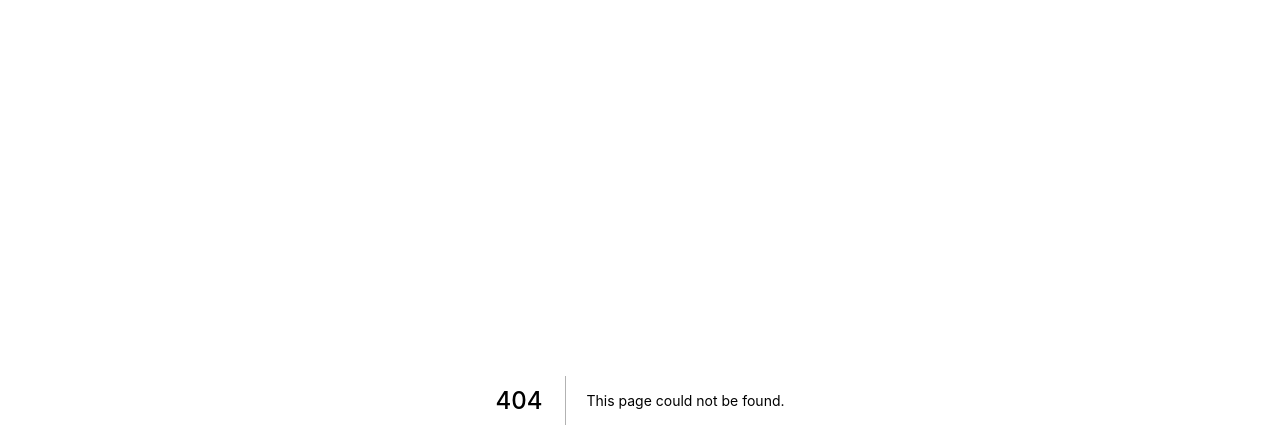
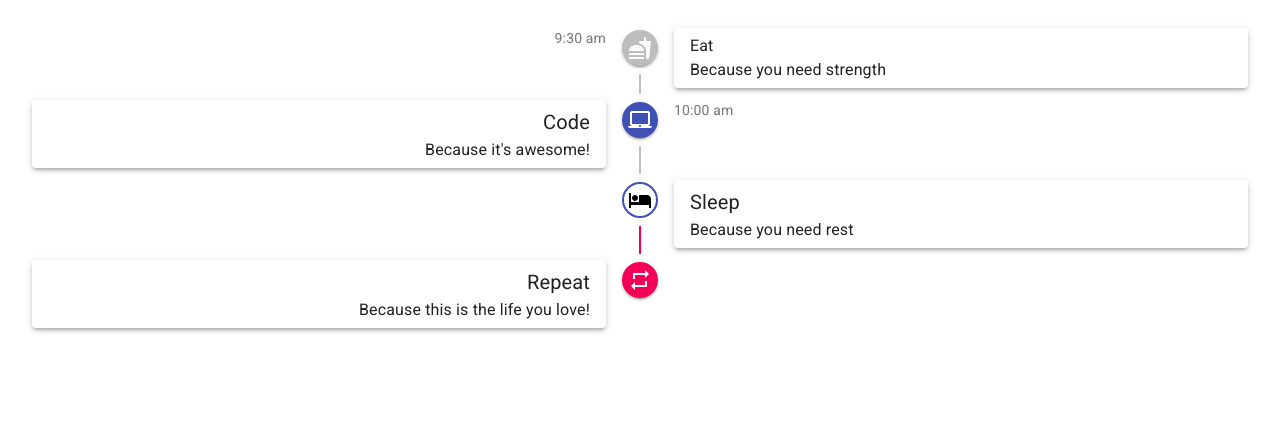
Before and after one commit to EtienneSchmitz/my-website, a Next.js app: page /skills in a window 1280 px wide. Before the commit this address had no page. Shown: the top 448 px of the page. Built offline with nearby package versions, Linux system fonts and the light colour scheme.

Commit message:
feat - add all skeleton pages, packages and font.
Add some package (link to material-ui).
Remove title and favicon in the _app.ts.
Add roboto font

```diff
--- a/package.json
+++ b/package.json
@@ -9,6 +9,9 @@
   },
   "dependencies": {
     "@material-ui/core": "^4.11.2",
+    "@material-ui/icons": "^4.11.2",
+    "@material-ui/lab": "^4.0.0-alpha.57",
+    "fontsource-roboto": "^3.1.5",
     "next": "10.0.3",
     "react": "17.0.1",
     "react-dom": "17.0.1"
--- a/pages/_app.tsx
+++ b/pages/_app.tsx
@@ -1,7 +1,17 @@
-import '../styles/globals.css'
+import "../styles/globals.css";
+import Head from 'next/head'
+import 'fontsource-roboto';
 
 function MyApp({ Component, pageProps }) {
-  return <Component {...pageProps} />
+  return (
+    <div>
+      <Head>
+        <title>Etienne Schmitz | Développeur web et robotique</title>
+        <link rel="icon" href="/favicon.ico" />
+      </Head>
+      <Component {...pageProps} />
+    </div>
+  );
 }
 
-export default MyApp
+export default MyApp;
--- a/pages/index.tsx
+++ b/pages/index.tsx
@@ -1,13 +1,8 @@
-import Head from 'next/head'
 import styles from '../styles/Home.module.css'
 
 export default function Home() {
   return (
     <div className={styles.container}>
-      <Head>
-        <title>Create Next App</title>
-        <link rel="icon" href="/favicon.ico" />
-      </Head>
 
       <main className={styles.main}>
         <h1 className={styles.title}>
--- /dev/null
+++ b/pages/skills.tsx
@@ -0,0 +1,106 @@
+import React from 'react';
+import { makeStyles } from '@material-ui/core/styles';
+import Timeline from '@material-ui/lab/Timeline';
+import TimelineItem from '@material-ui/lab/TimelineItem';
+import TimelineSeparator from '@material-ui/lab/TimelineSeparator';
+import TimelineConnector from '@material-ui/lab/TimelineConnector';
+import TimelineContent from '@material-ui/lab/TimelineContent';
+import TimelineOppositeContent from '@material-ui/lab/TimelineOppositeContent';
+import TimelineDot from '@material-ui/lab/TimelineDot';
+import FastfoodIcon from '@material-ui/icons/Fastfood';
+import LaptopMacIcon from '@material-ui/icons/LaptopMac';
+import HotelIcon from '@material-ui/icons/Hotel';
+import RepeatIcon from '@material-ui/icons/Repeat';
+import Paper from '@material-ui/core/Paper';
+import Typography from '@material-ui/core/Typography';
+
+const useStyles = makeStyles((theme) => ({
+  paper: {
+    padding: '6px 16px',
+  },
+  secondaryTail: {
+    backgroundColor: theme.palette.secondary.main,
+  },
+}));
+
+export default function CustomizedTimeline() {
+  const classes = useStyles();
+
+  return (
+    <Timeline align="alternate">
+      <TimelineItem>
+        <TimelineOppositeContent>
+          <Typography variant="body2" color="textSecondary">
+            9:30 am
+          </Typography>
+        </TimelineOppositeContent>
+        <TimelineSeparator>
+          <TimelineDot>
+            <FastfoodIcon />
+          </TimelineDot>
+          <TimelineConnector />
+        </TimelineSeparator>
+        <TimelineContent>
+          <Paper elevation={3} className={classes.paper}>
+            <Typography component="h1">
+              Eat
+            </Typography>
+            <Typography>Because you need strength</Typography>
+          </Paper>
+        </TimelineContent>
+      </TimelineItem>
+      <TimelineItem>
+        <TimelineOppositeContent>
+          <Typography variant="body2" color="textSecondary">
+            10:00 am
+          </Typography>
+        </TimelineOppositeContent>
+        <TimelineSeparator>
+          <TimelineDot color="primary">
+            <LaptopMacIcon />
+          </TimelineDot>
+          <TimelineConnector />
+        </TimelineSeparator>
+        <TimelineContent>
+          <Paper elevation={3} className={classes.paper}>
+            <Typography variant="h6" component="h1">
+              Code
+            </Typography>
+            <Typography>Because it&apos;s awesome!</Typography>
+          </Paper>
+        </TimelineContent>
+      </TimelineItem>
+      <TimelineItem>
+        <TimelineSeparator>
+          <TimelineDot color="primary" variant="outlined">
+            <HotelIcon />
+          </TimelineDot>
+          <TimelineConnector className={classes.secondaryTail} />
+        </TimelineSeparator>
+        <TimelineContent>
+          <Paper elevation={3} className={classes.paper}>
+            <Typography variant="h6" component="h1">
+              Sleep
+            </Typography>
+            <Typography>Because you need rest</Typography>
+          </Paper>
+        </TimelineContent>
+      </TimelineItem>
+      <TimelineItem>
+        <TimelineSeparator>
+          <TimelineDot color="secondary">
+            <RepeatIcon />
+          </TimelineDot>
+        </TimelineSeparator>
+        <TimelineContent>
+          <Paper elevation={3} className={classes.paper}>
+            <Typography variant="h6" component="h1">
+              Repeat
+            </Typography>
+            <Typography>Because this is the life you love!</Typography>
+          </Paper>
+        </TimelineContent>
+      </TimelineItem>
+    </Timeline>
+  );
+}
```
Also changed, not shown: pages/experiences.tsx (added), pages/study.tsx (added), 1 other file (tests, documents, lock files or other folders).
